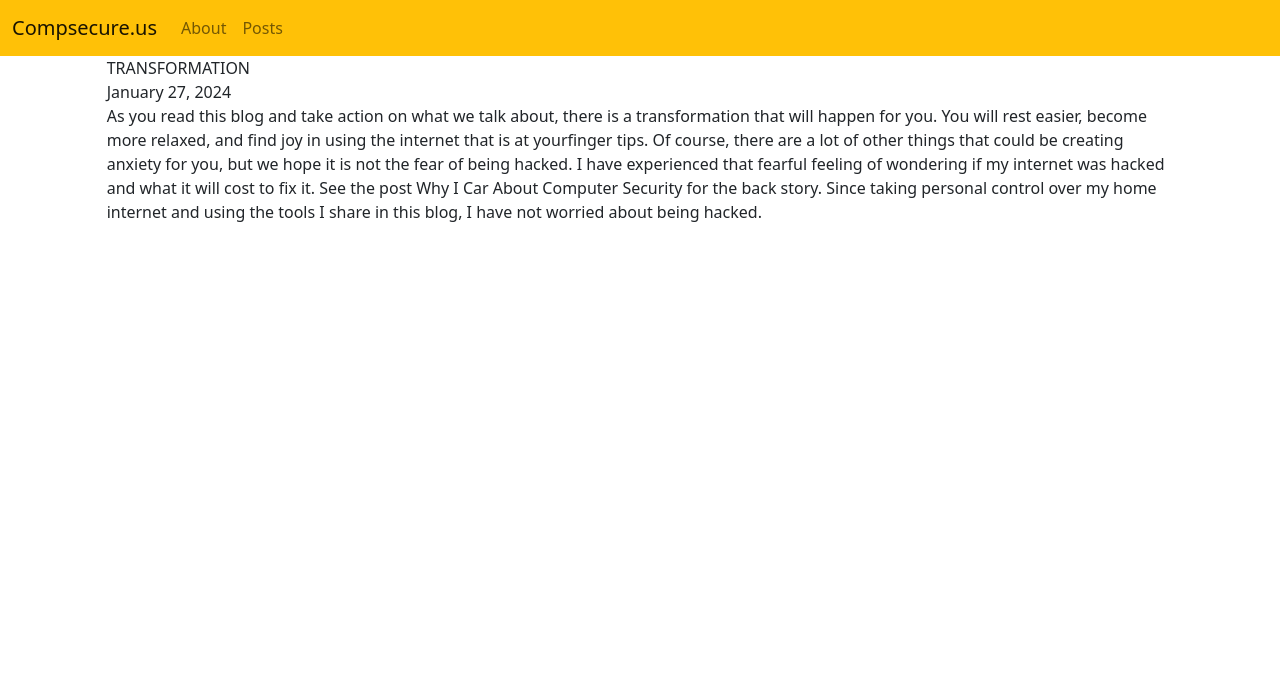
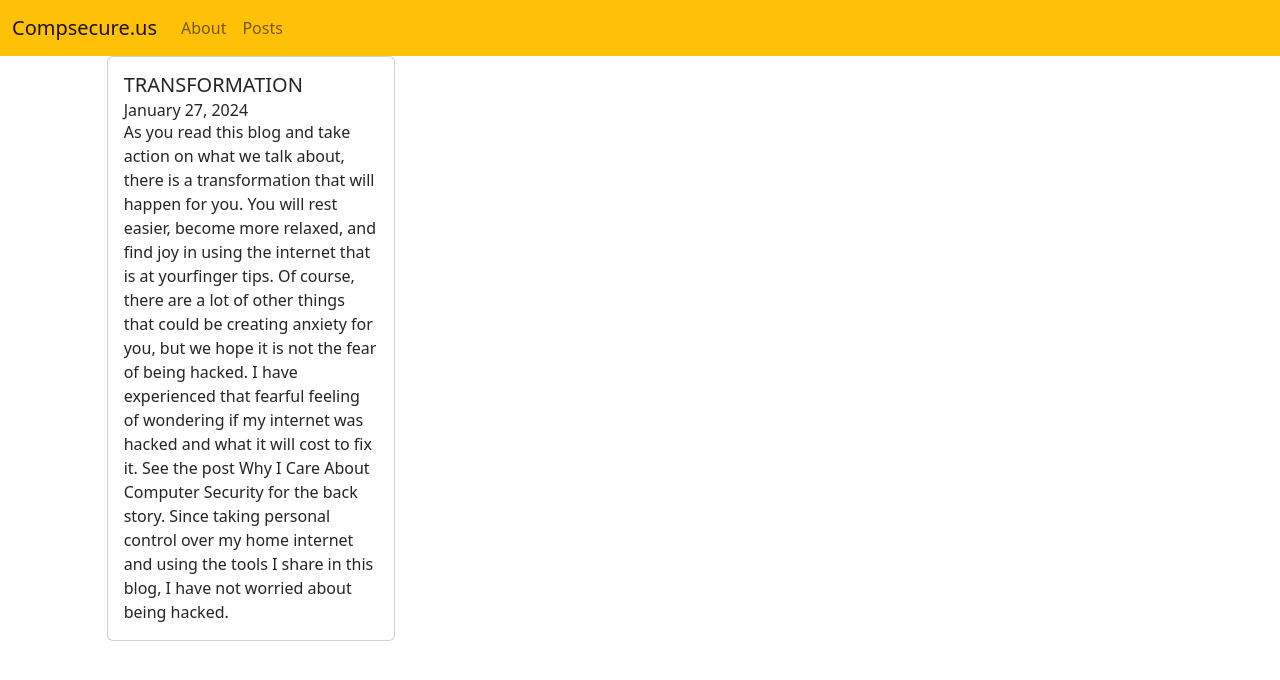
Before and after one commit to jimandjo/compsecure-frontend, a React (Create React App) app: page /posts in a window 1280 px wide. Shown: the top 680 px of the page. Built offline with nearby package versions, Linux system fonts and the light colour scheme.

Commit message:
Clean up. Nothing really changed

```diff
--- a/src/PostData.js
+++ b/src/PostData.js
@@ -2,7 +2,7 @@ const posts = [
     {
         title: "Transformation",
         date: "January 27, 2024",
-        body: "As you read this blog and take action on what we talk about, there is a transformation that will happen for you. You will rest easier, become more relaxed, and find joy in using the internet that is at yourfinger tips. Of course, there are a lot of other things that could be creating anxiety for you, but we hope it is not the fear of being hacked.\n I have experienced that fearful feeling of wondering if my internet was hacked and what it will cost to fix it. See the post Why I Car About Computer Security for the back story. Since taking personal control over my home internet and using the tools I share in this blog, I have not worried about being hacked."
+        body: "As you read this blog and take action on what we talk about, there is a transformation that will happen for you. You will rest easier, become more relaxed, and find joy in using the internet that is at yourfinger tips. Of course, there are a lot of other things that could be creating anxiety for you, but we hope it is not the fear of being hacked.\n I have experienced that fearful feeling of wondering if my internet was hacked and what it will cost to fix it. See the post Why I Care About Computer Security for the back story. Since taking personal control over my home internet and using the tools I share in this blog, I have not worried about being hacked."
 
     }
 ]
--- a/src/Posts.js
+++ b/src/Posts.js
@@ -1,14 +1,18 @@
+import { Card } from "react-bootstrap"
 import posts from "./PostData"
 
 function Posts() {
     let info = posts[0]
     return (
-
-    <div className='Posts'>
-            <div>{info.title.toUpperCase()}</div>
-            <div> {info.date} </div>
-            <div> {info.body} </div>
-    </div>
+<>
+    <Card style={{ width: '18rem' }}>
+      <Card.Body>
+        <Card.Title>{info.title.toUpperCase()}</Card.Title>
+        <Card.Subtitle>{info.date}</Card.Subtitle>
+        <Card.Text>{info.body}</Card.Text>
+      </Card.Body>
+    </Card>
+</>
 
     )
 }
```
